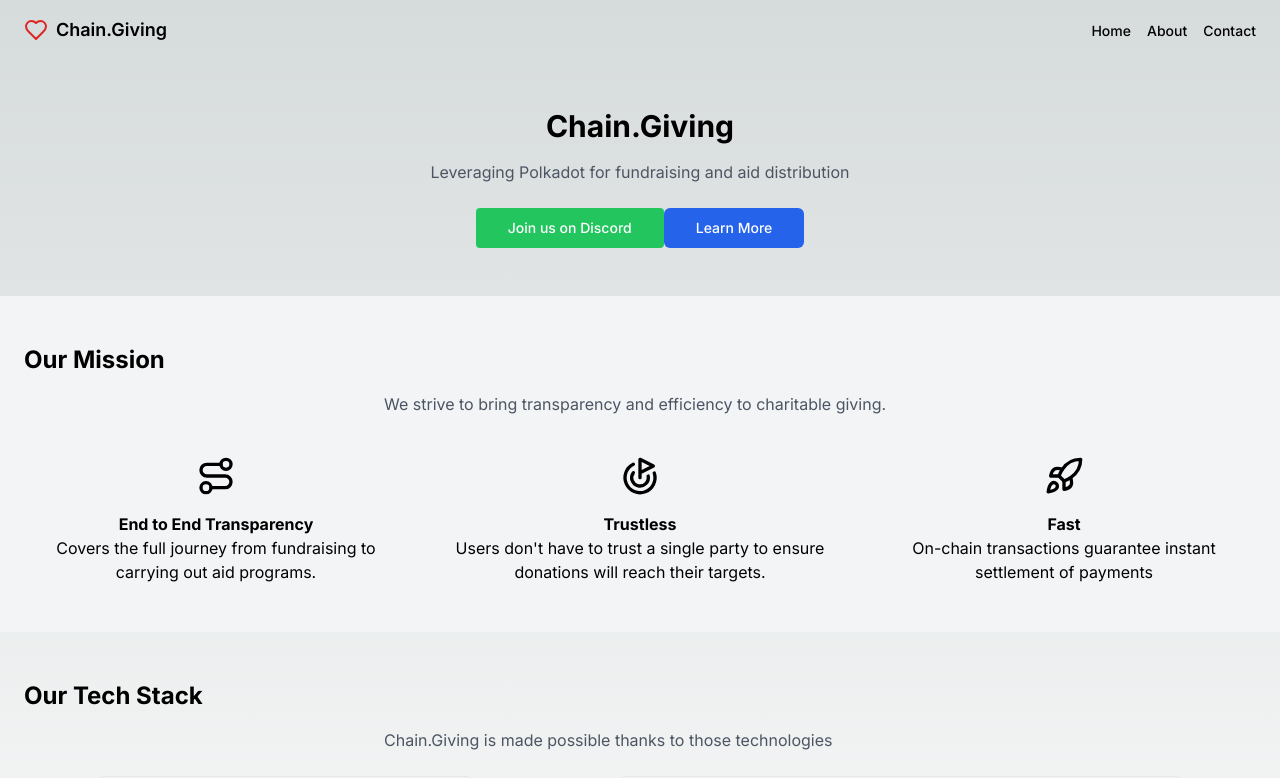
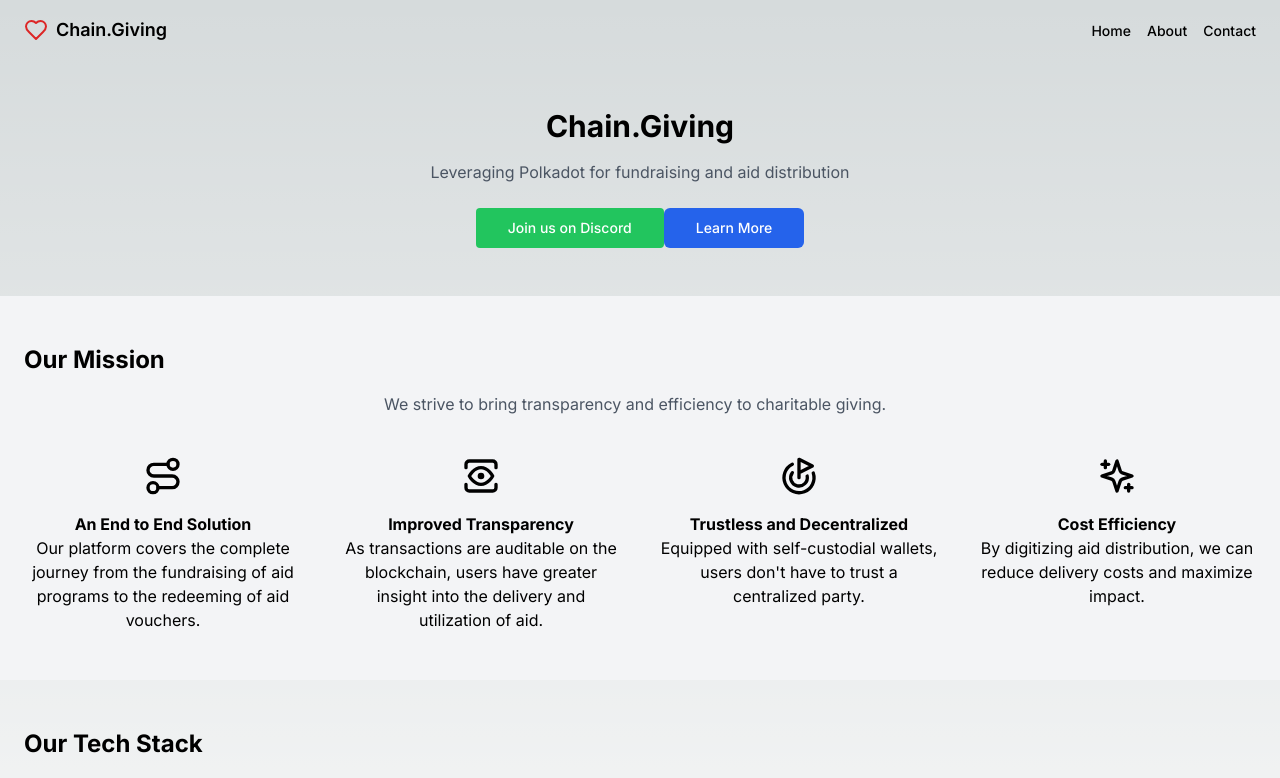
Before and after one commit to chaingiving/chaingiving-website, a Next.js app: page / in a window 1280 px wide. Shown: the top 778 px of the page. Built offline with nearby package versions, Linux system fonts and the light colour scheme.

Commit message:
update mission statements

```diff
--- a/components/chaingiving.tsx
+++ b/components/chaingiving.tsx
@@ -5,7 +5,7 @@
 import Link from "next/link";
 import { Button } from "@/components/ui/button";
 import { CardHeader, CardContent, Card } from "@/components/ui/card";
-import { GoalIcon, RocketIcon, RouteIcon } from "lucide-react";
+import {GoalIcon, RouteIcon, SparklesIcon, ViewIcon} from "lucide-react";
 import Image from "next/image";
 
 export function ChainGiving() {
@@ -62,28 +62,33 @@
         {/*    }}*/}
         {/*    width="600"*/}
         {/*/>*/}
-        <div className="mt-10 grid grid-cols-1 sm:grid-cols-2 lg:grid-cols-3 gap-10">
+        <div className="mt-10 grid grid-cols-1 sm:grid-cols-2 lg:grid-cols-4 gap-10">
           <div className="flex flex-col items-center">
             <RouteIcon className="w-10 h-10 mb-4" />
-            <b>End to End Transparency</b>
+            <b>An End to End Solution</b>
             <p className="text-center">
-              Covers the full journey from fundraising to carrying out aid
-              programs.
+              Our platform covers the complete journey from the fundraising of aid programs to the redeeming of aid vouchers.
+            </p>
+          </div>
+          <div className="flex flex-col items-center">
+            <ViewIcon className="w-10 h-10 mb-4" />
+            <b>Improved Transparency</b>
+            <p className="text-center">
+              As transactions are auditable on the blockchain, users have greater insight into the delivery and utilization of aid.
             </p>
           </div>
           <div className="flex flex-col items-center">
             <GoalIcon className="w-10 h-10 mb-4" />
-            <b>Trustless</b>
+            <b>Trustless and Decentralized</b>
             <p className="text-center">
-              Users don&#39;t have to trust a single party to ensure donations
-              will reach their targets.
+              Equipped with self-custodial wallets, users don&#39;t have to trust a centralized party.
             </p>
           </div>
           <div className="flex flex-col items-center">
-            <RocketIcon className="w-10 h-10 mb-4" />
-            <b>Fast</b>
+            <SparklesIcon className="w-10 h-10 mb-4" />
+            <b>Cost Efficiency</b>
             <p className="text-center">
-              On-chain transactions guarantee instant settlement of payments
+              By digitizing aid distribution, we can reduce delivery costs and maximize impact.
             </p>
           </div>
         </div>
```
